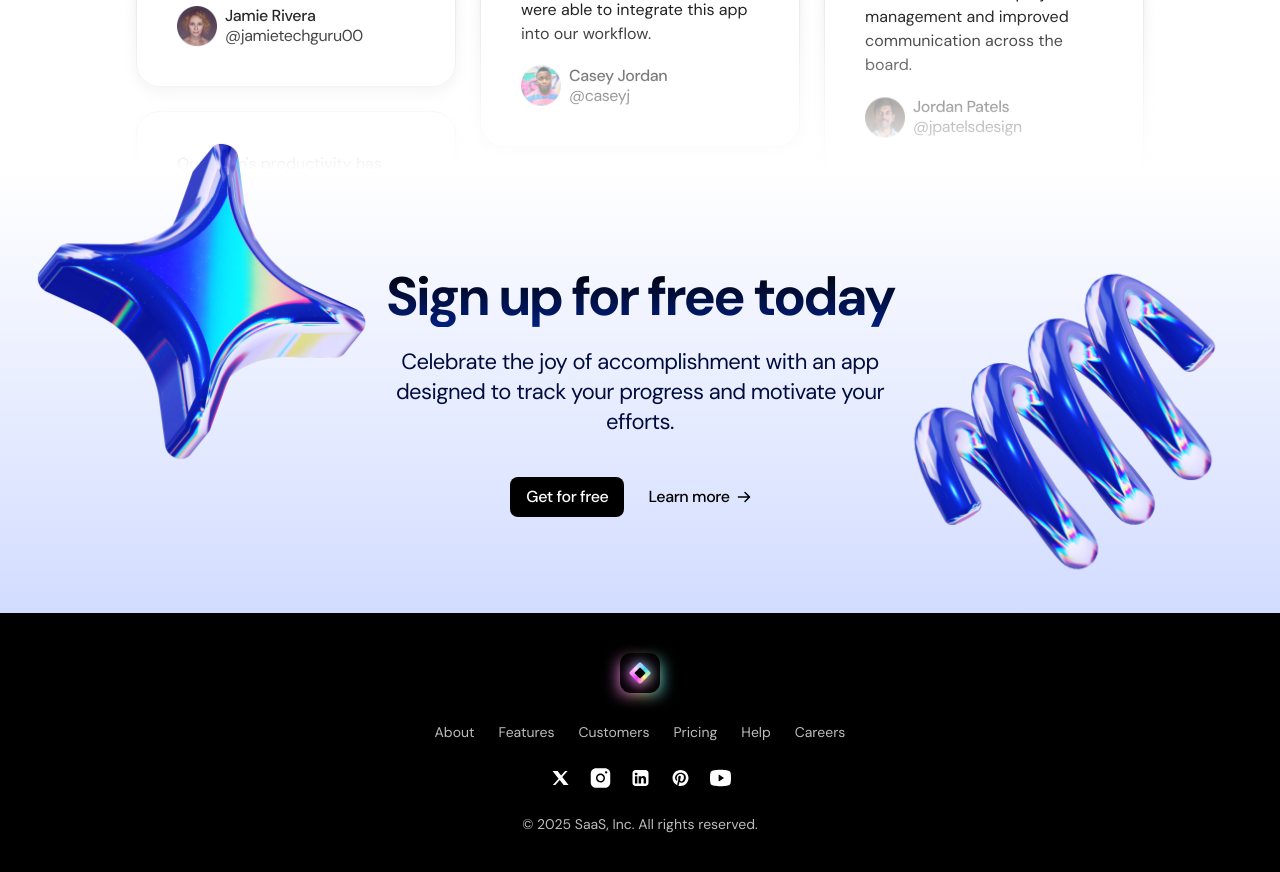
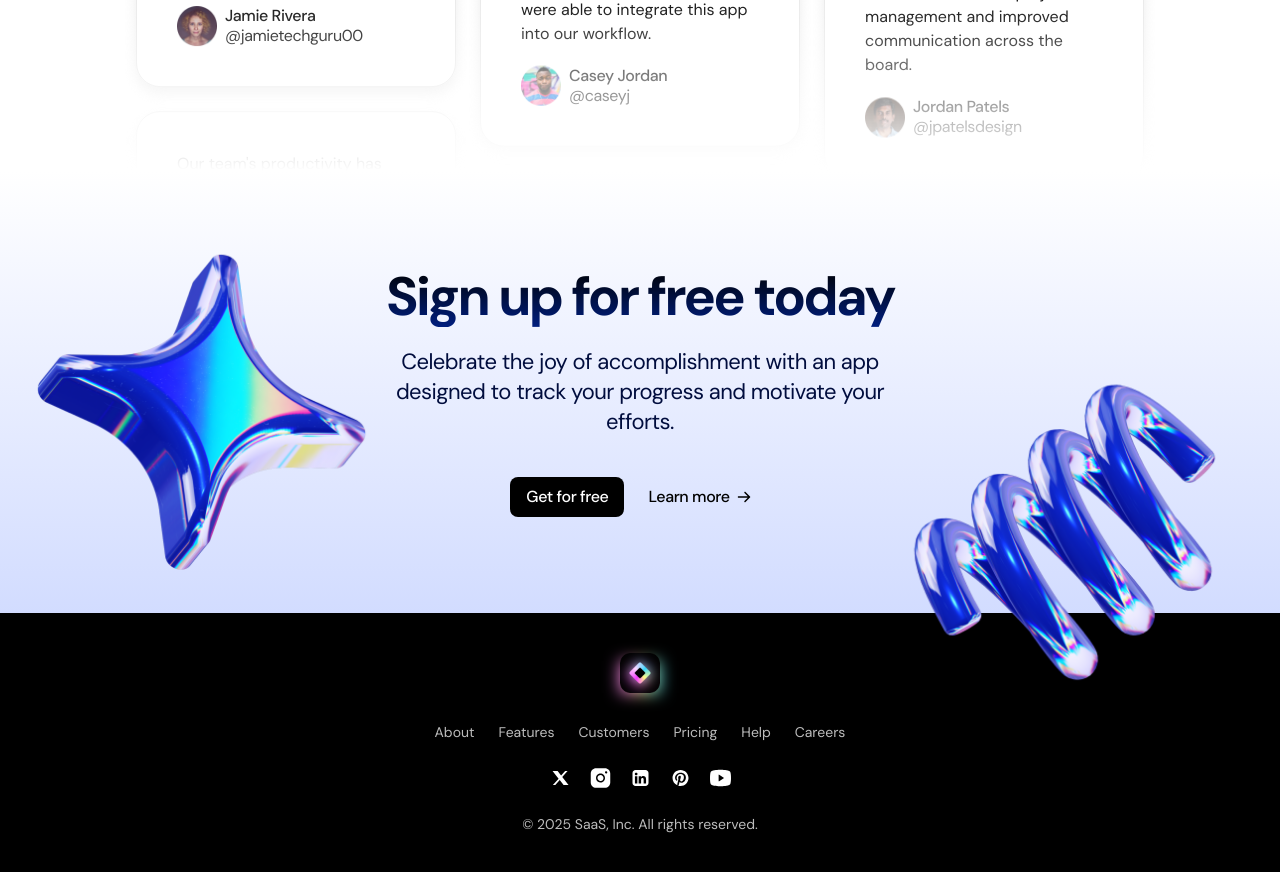
Before and after one commit to bricard-dev/next-saas-landing-page, a Next.js app: page / in a window 1280 px wide. Shown: the part 4060-4932 px from the top of the page. Built offline with nearby package versions, Linux system fonts and the light colour scheme.

Commit message:
Add call to action animation

```diff
--- a/src/sections/call-to-action.tsx
+++ b/src/sections/call-to-action.tsx
@@ -1,11 +1,25 @@
+'use client';
+
 import arrowRight from '@/assets/arrow-right.svg';
 import springImage from '@/assets/spring.png';
 import starImage from '@/assets/star.png';
+import { motion, useScroll, useTransform } from 'framer-motion';
 import Image from 'next/image';
+import { useRef } from 'react';
 
 export default function CallToAction() {
+  const ctaRef = useRef(null);
+  const { scrollYProgress } = useScroll({
+    target: ctaRef,
+    offset: ['start end', 'end start'],
+  });
+  const translateY = useTransform(scrollYProgress, [0, 1], [150, -150]);
+
   return (
-    <section className="py-24 bg-gradient-to-b from-white to-[#D2DCFF] overflow-x-clip">
+    <section
+      ref={ctaRef}
+      className="py-24 bg-gradient-to-b from-white to-[#D2DCFF] overflow-x-clip"
+    >
       <div className="container">
         <div className="section-heading relative">
           <h2 className="section-title">Sign up for free today</h2>
@@ -13,17 +27,19 @@
             Celebrate the joy of accomplishment with an app designed to track
             your progress and motivate your efforts.
           </p>
-          <Image
-            src={starImage}
+          <motion.img
+            src={starImage.src}
             alt="Star image"
             width={360}
             className="max-md:hidden absolute -top-[137px] -left-[350px]"
+            style={{ translateY: translateY }}
           />
-          <Image
-            src={springImage}
+          <motion.img
+            src={springImage.src}
             alt="Spring image"
             width={360}
             className="max-md:hidden absolute -top-[19px] -right-[331px]"
+            style={{ translateY: translateY }}
           />
         </div>
         <div className="mt-10 flex justify-center gap-2">
```
